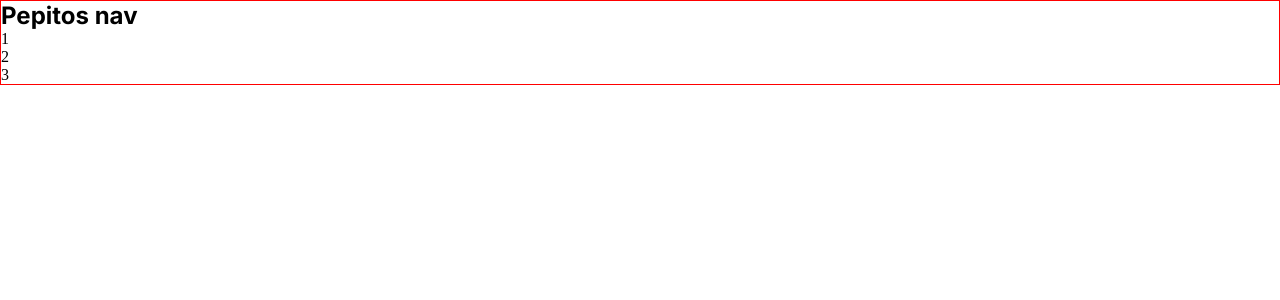
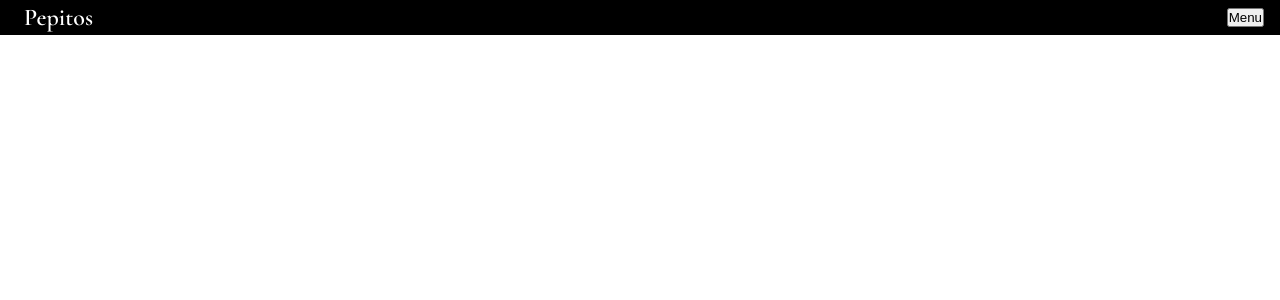
Before and after one commit to leandromuzzupappa/chouse-gallery, a React (Vite) app: page / in a window 1280 px wide. Shown: the top 300 px of the page. Built offline with nearby package versions, Linux system fonts and the light colour scheme.

Commit message:
Add logo and menu button to navbar component

```diff
--- a/src/components/Navbar/Navbar.css
+++ b/src/components/Navbar/Navbar.css
@@ -1,3 +1,45 @@
-nav {
-  border: 1px solid red;
+:root {
+  --navbar-padding: 0.2rem 1rem;
+  --navbar-color: black;
 }
+
+.navbar {
+  position: sticky;
+  top: 0;
+  display: flex;
+  justify-content: space-between;
+  gap: 1rem;
+  align-items: center;
+  padding: var(--navbar-padding);
+  color: var(--navbar-color);
+  z-index: 10;
+  transition: color 0.3s ease-in-out;
+}
+
+.navbar::before {
+  content: "";
+  position: absolute;
+  top: -105%;
+  left: 0;
+  width: 100%;
+  height: 100%;
+  background: black;
+  transition: top 0.2s cubic-bezier(0.5, 0, 0.5, 1);
+  z-index: -1;
+}
+
+.navbar:hover,
+.navbar-active {
+  --btn-span-color: white;
+  --navbar-color: white;
+}
+
+.navbar:hover::before,
+.navbar-active::before {
+  top: 0%;
+}
+
+.navbar--logo h1 {
+  margin-left: 0.5rem;
+  font-family: var(--cormorant-font);
+}
--- a/src/components/Navbar/Navbar.jsx
+++ b/src/components/Navbar/Navbar.jsx
@@ -2,13 +2,12 @@ import "./Navbar.css";
 
 export const Navbar = () => {
   return (
-    <nav>
-      <h1>Pepitos nav</h1>
-      <ul>
-        <li>1</li>
-        <li>2</li>
-        <li>3</li>
-      </ul>
+    <nav className="navbar">
+      <div className="navbar--logo">
+        <h1>Pepitos</h1>
+      </div>
+
+      <button>Menu</button>
     </nav>
   );
 };
```
